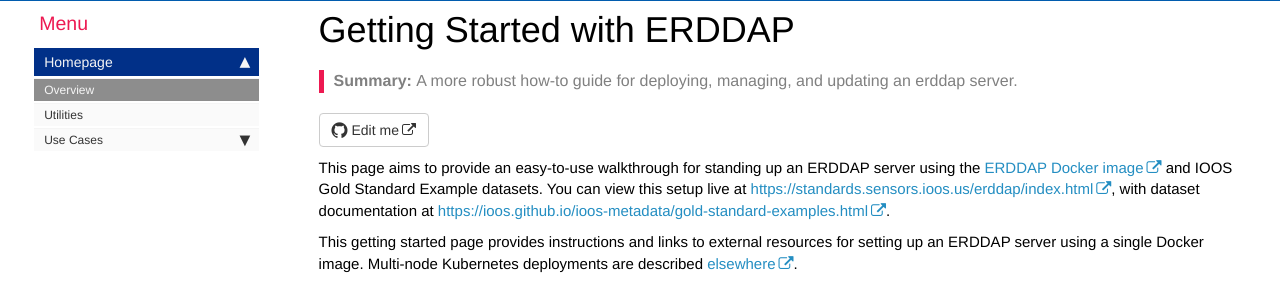
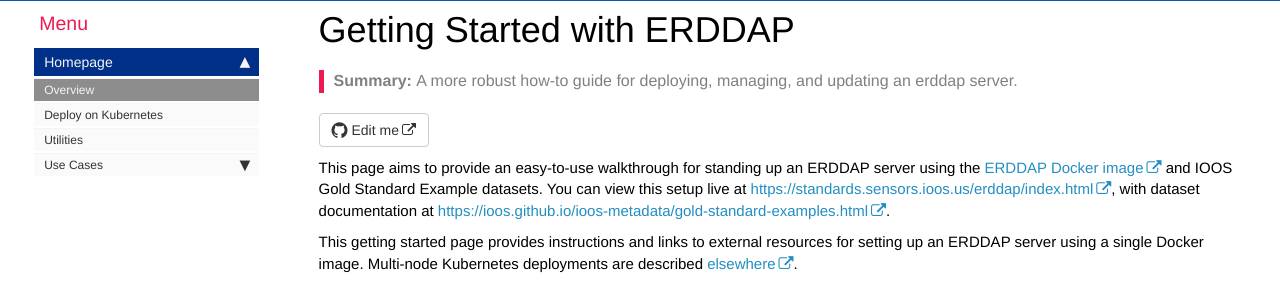
Before and after one commit to ioos/erddap-gold-standard, a Jekyll site: the page built from _docs/index.md, in a window 1280 px wide. Shown: the part 131-431 px from the top of the page. Built offline with Jekyll 4.4.1, drawn with Linux system fonts in a browser that asks for light colours; nearby versions of some CDN libraries; comment, search, counter and statistics services are not loaded.

Commit message:
update the sidebar for kubernetes

```diff
--- a/_data/sidebars/sidebar_ioos.yml
+++ b/_data/sidebars/sidebar_ioos.yml
@@ -16,6 +16,10 @@
 # A link to the top of the homepage (causes accordion to be open by default)
     - title: Overview
       url: /index.html
+      output: web
+
+    - title: Deploy on Kubernetes
+      url: /kubernetes.html
       output: web
 
 # Top-level menu item #1
```
